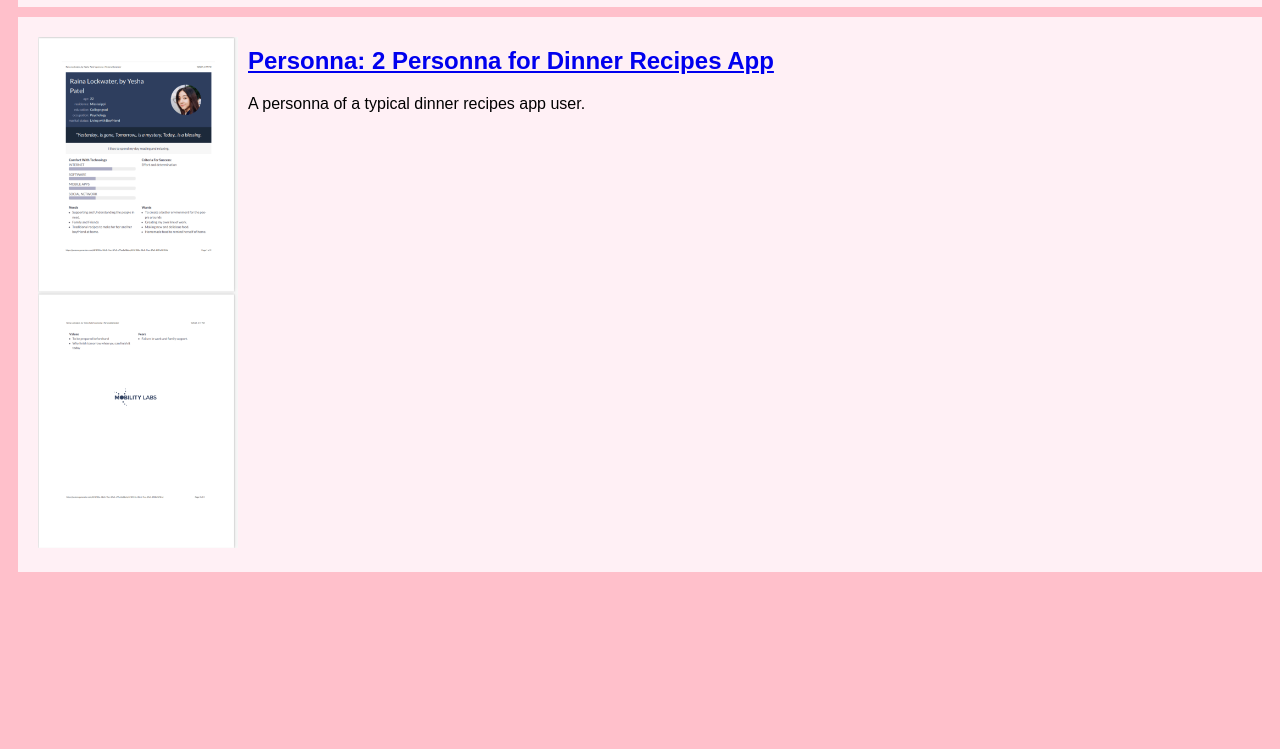
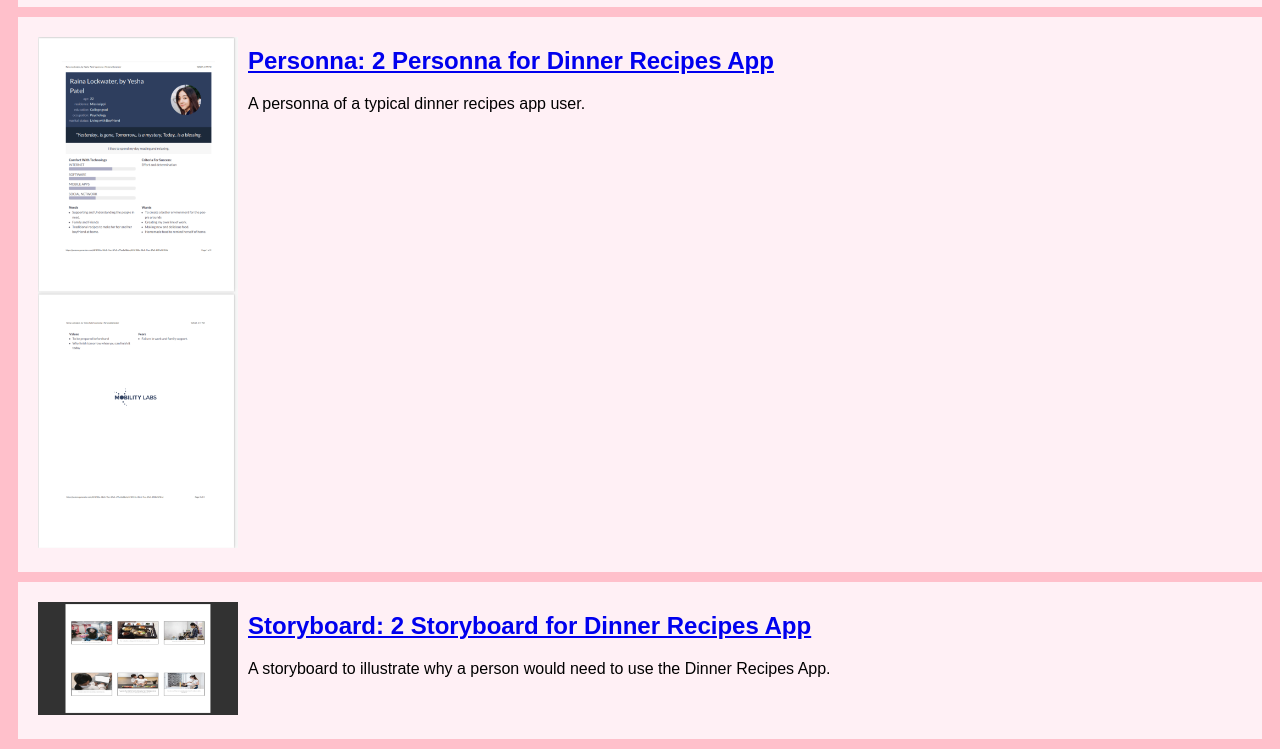
Before and after one commit to Klutzgurl477/Klutzgurl477.github-io, a plain HTML site: page index.html in a window 1280 px wide. Shown: the part 544-1293 px from the top of the page. Before the commit the page ends 1126 px from the top, so only its background shows below. Drawn offline with Linux system fonts and the light colour scheme.

Commit message:
Add files via upload

```diff
--- a/index.html
+++ b/index.html
@@ -39,5 +39,16 @@
                 </p>
             </section>
         </section>
+
+        <!-- Storyboard Assignmnet-->
+        <section class= "assignment">
+            <a href="files/storyboard.pdf"><img src="images/storyboard.png"></a>
+            <section class= "ass-details">
+                <a href="files/personna.pdf"><h2>Storyboard: 2 Storyboard for Dinner Recipes App</h2></a>
+                <p>
+                    A storyboard to illustrate why a person would need to use the Dinner Recipes App.
+                </p>
+            </section>
+        </section>
     </body>
 </html>
```
Also changed, not shown: images/storyboard.png (added), 1 other file.
